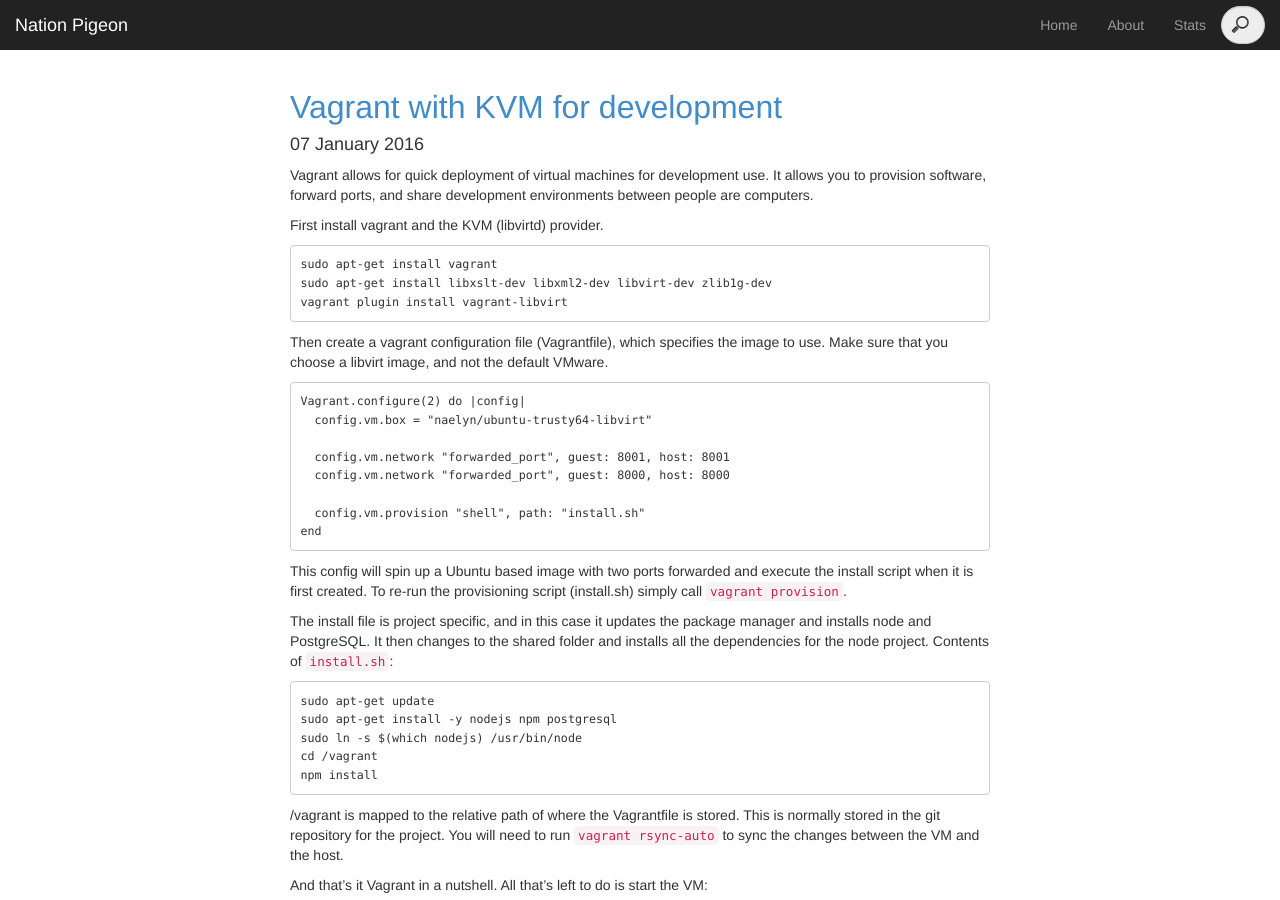
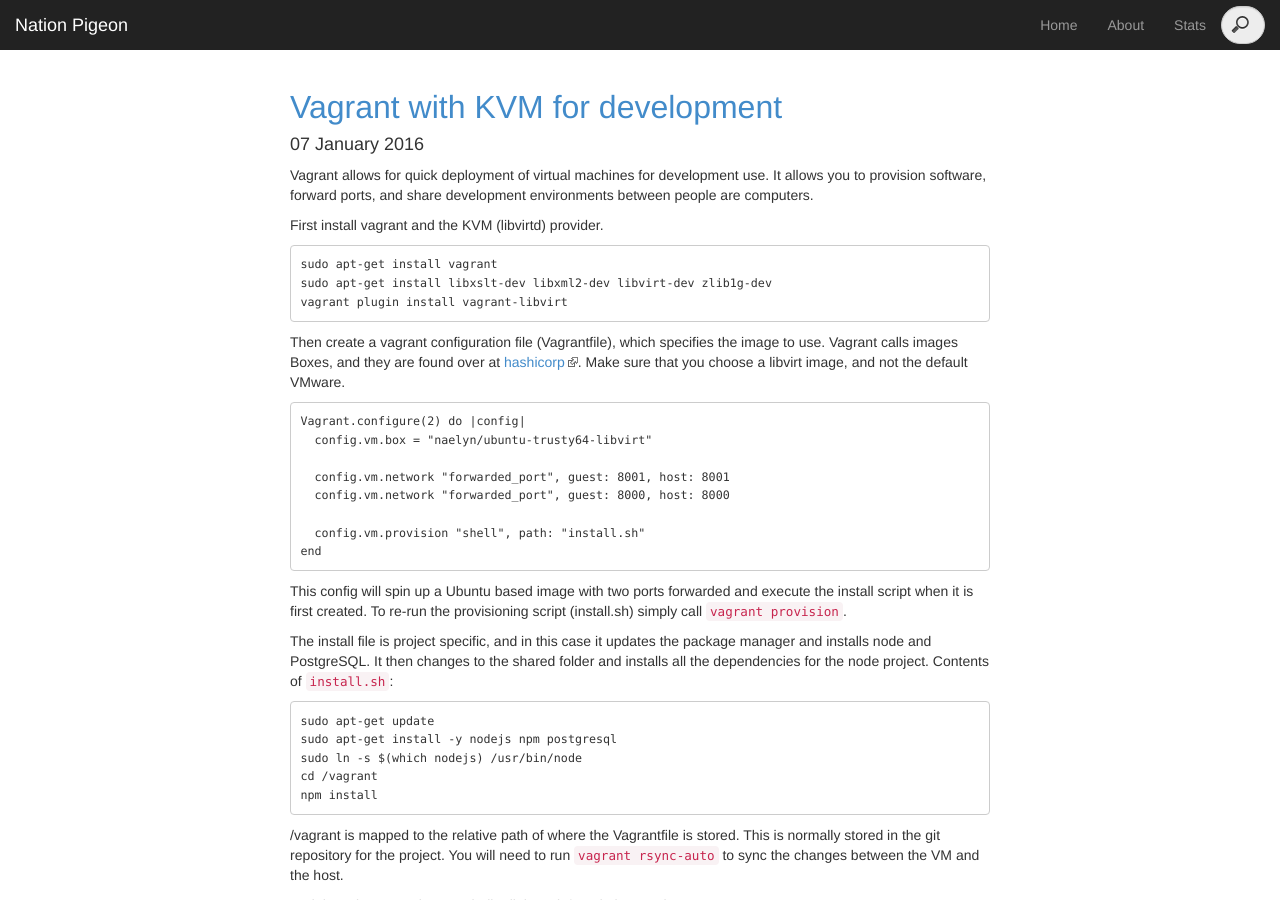
Before and after one commit to PMaynard/jekyll-nationpigeon, a Jekyll site: the page built from index.html, in a window 1280 px wide and 900 px high. Built offline with Jekyll 4.4.1, drawn with Linux system fonts in a browser that asks for light colours; Markdown is read by kramdown in place of the engine named in the settings; the list of posts is cut into pages by our own code.

Commit message:
adds link to atlas

```diff
--- a/_posts/2016-01-07-vagrant-with-kvm-for-development.md
+++ b/_posts/2016-01-07-vagrant-with-kvm-for-development.md
@@ -14,7 +14,7 @@
 	sudo apt-get install libxslt-dev libxml2-dev libvirt-dev zlib1g-dev
 	vagrant plugin install vagrant-libvirt
 
-Then create a vagrant configuration file (Vagrantfile), which specifies the image to use. Make sure that you choose a libvirt image, and not the default VMware.
+Then create a vagrant configuration file (Vagrantfile), which specifies the image to use. Vagrant calls images Boxes, and they are found over at [hashicorp](https://atlas.hashicorp.com/boxes/search). Make sure that you choose a libvirt image, and not the default VMware.
 
 	Vagrant.configure(2) do |config|
 	  config.vm.box = "naelyn/ubuntu-trusty64-libvirt"
```
